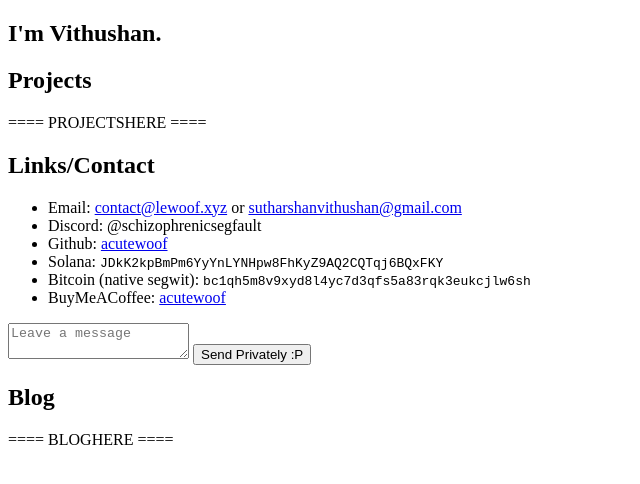
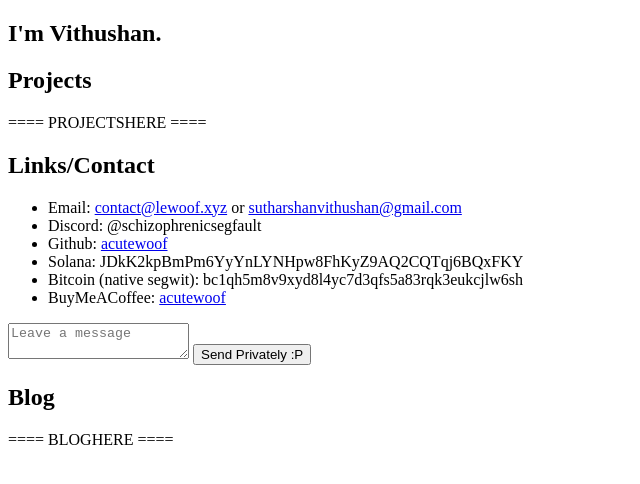
Before and after one commit to ACuteWoof/site, a website: page src/index.html in a window 1280 px wide. Shown: the whole page, without its empty margins (0-640 px from the left). Drawn offline with Linux system fonts and the light colour scheme; a web font is replaced by a local one.

Commit message:
remove mono

```diff
--- a/src/index.html
+++ b/src/index.html
@@ -94,11 +94,11 @@
               </li>
               <li>
                 Solana:
-                <code>JDkK2kpBmPm6YyYnLYNHpw8FhKyZ9AQ2CQTqj6BQxFKY</code>
+                JDkK2kpBmPm6YyYnLYNHpw8FhKyZ9AQ2CQTqj6BQxFKY
               </li>
               <li>
                 Bitcoin (native segwit):
-                <code>bc1qh5m8v9xyd8l4yc7d3qfs5a83rqk3eukcjlw6sh</code>
+                bc1qh5m8v9xyd8l4yc7d3qfs5a83rqk3eukcjlw6sh
               </li>
               <li>
                 BuyMeACoffee:
```
Also changed, not shown: src/prbtm2bltop.html (+2 -4 lines).
